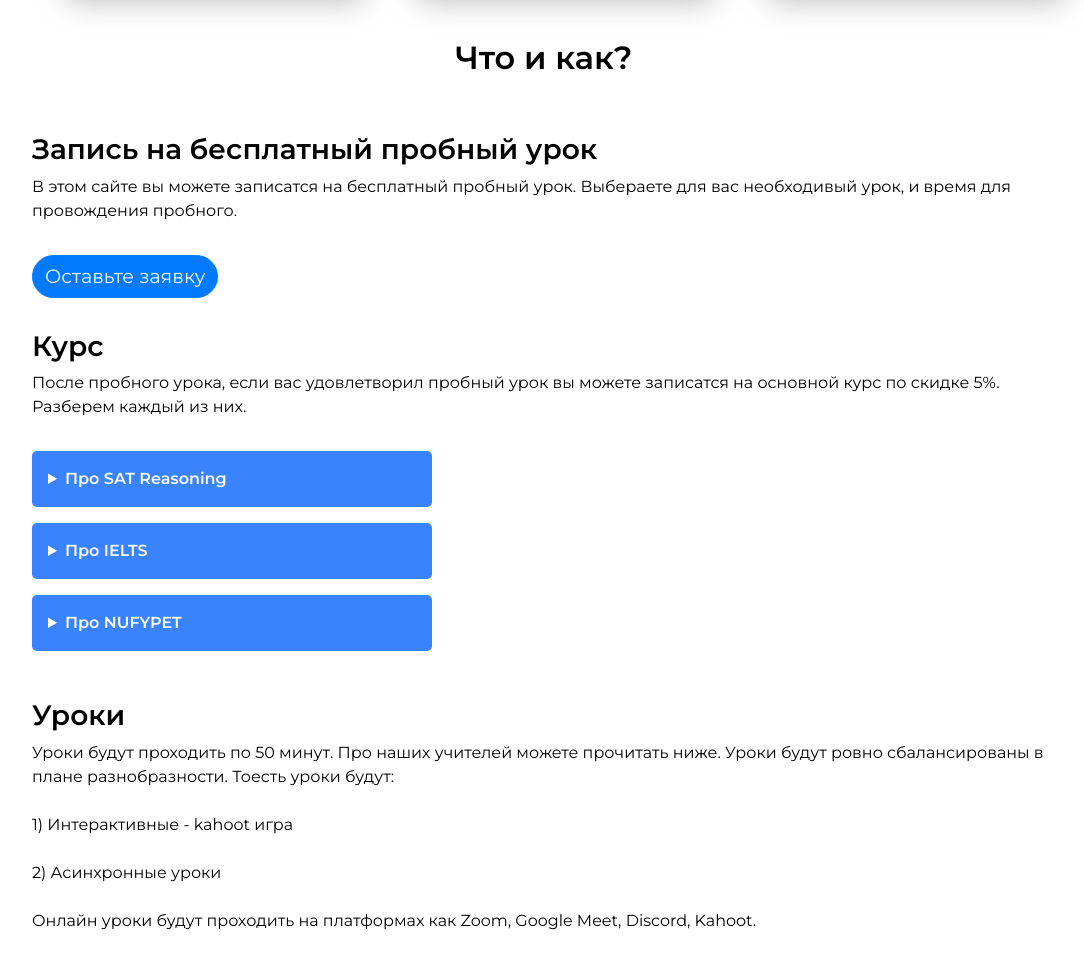
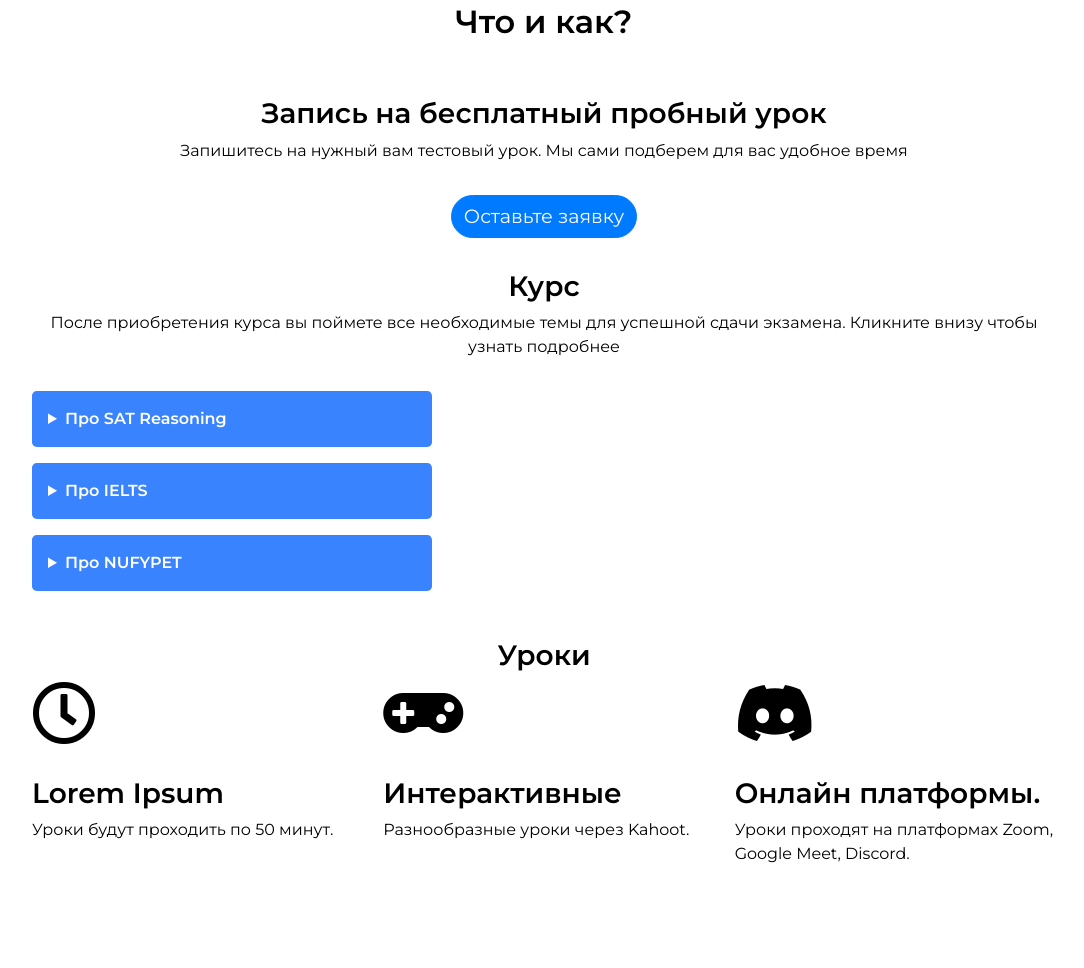
Before and after one commit to nickand-code/BirBilim-website, a plain HTML site: page index.html in a window 1280 px wide. Shown: the part 1544-2512 px from the top of the page, without its empty margins (96-1180 px from the left). Drawn offline with nearby package versions, Linux system fonts and the light colour scheme; some packages are replaced by stand-ins of ours; a script that the page names is missing.

Commit message:
Add files via upload

```diff
--- a/index.html
+++ b/index.html
@@ -69,10 +69,10 @@
   <div class="section">
     <div class="section2-text text-center">
       <h2>Обучение Birbilim</h1>
-      <p class="paragraph">BirBilim - онлайн образовательный центр который подготавливает выпускных классов к SAT/IELTS/NUFYPET и помогает поcтупить в топовые ВУЗЫ набрав высшие баллы. Подробнее про нас внизу
+      <p class="paragraph">BirBilim - онлайн образовательный центр подготавливает выпускных классов к SAT/IELTS/NUFYPET и помогает поcтупить в топовые ВУЗЫ
       </p>
       <h2>Курсы</h2>
-      <p class="paragraph">Выбери подходящую, нажми и запишись</p>
+      <p class="paragraph">Выбери и запишись</p>
       <div id="courses" class="course-row">
         <div class="row">
           <div class="col-lg-4 col-md-6 col-sm-12">
@@ -135,14 +135,16 @@
     <div class="section3-list">
       <h2 class="text-center">Что и как?</h2>
       <div class="section3-list-text">
-          <h3>Запись на бесплатный пробный урок</h3>
-          <p>В этом сайте вы можете записатся на бесплатный пробный урок. Выбераете для вас необходивый урок, и время для провождения пробного. </p>
-          <a href="http://eepurl.com/hjqQ4T" class="myButton-media" target="_blank">
-            <button id="btn1" type="button" class="btn btn-primary">Оставьте заявку</button>
-          </a>
+          <h3 class="text-center">Запись на бесплатный пробный урок</h3>
+          <p class="text-center">Запишитесь на нужный вам тестовый урок. Мы сами подберем для вас удобное время</p>
+          <div class="text-center">
+            <a href="http://eepurl.com/hjqQ4T" class="myButton-media" target="_blank">
+              <button id="btn1" type="button" class="btn btn-primary">Оставьте заявку</button>
+            </a>
+          </div>
 
-          <h3>Курс</h3>
-          <p>После пробного урока, если вас удовлетворил пробный урок вы можете записатся на основной курс по скидке 5%. Разберем каждый из них. </p>
+          <h3 class="text-center">Курс</h3>
+          <p class="text-center">После приобретения курса вы поймете все необходимые темы для успешной сдачи экзамена. Кликните внизу чтобы узнать подробнее</p>
           <details>
             <summary>Про SAT Reasoning</summary>
             <h4>Подробнее о темах R&W</h3>
@@ -160,7 +162,6 @@
               <li>Advanced Math</li>
             </ul>
           </details>
-
           <details>
             <summary>Про IELTS</summary>
             <ul></ul>
@@ -169,15 +170,38 @@
             <summary>Про NUFYPET</summary>
             <ul></ul>
           </details>
-          <h3>Уроки</h3>
-          <p>Уроки будут проходить по 50 минут. Про наших учителей можете прочитать ниже. Уроки будут ровно сбалансированы в плане разнобразности. Тоесть уроки будут: <br> <br>
+
+          <h3 class="text-center">Уроки</h3>
+          <!-- <p> Про наших учителей можете прочитать ниже. Уроки будут ровно сбалансированы в плане разнобразности. Тоесть уроки будут: <br> <br>
 
             1) Интерактивные - kahoot игра <br> <br>
 
             2) Асинхронные уроки <br> <br>
 
             Онлайн уроки будут проходить на платформах как Zoom, Google Meet, Discord, Kahoot.
-            </p>
+            </p> -->
+            <section id="features">
+
+              <div class="row">
+                <div class="feature-box col-lg-4">
+                  <i class="far fa-clock icons fa-4x"></i>
+                  <h3 class="features-h3">Lorem Ipsum</h3>
+                  <p class="features-p">Уроки будут проходить по 50 минут.</p>
+                </div>
+                <div class="feature-box col-lg-4">
+                  <i class="fas fa-gamepad icons fa-4x"></i>
+                  <h3 class="features-h3">Интерактивные</h3>
+                  <p class="features-p">Разнообразные уроки через Kahoot.</p>
+                </div>
+                <div class="feature-box col-lg-4">
+                  <i class="fab fa-discord icons fa-4x"></i>
+                  <h3 class="features-h3">Онлайн платформы.</h3>
+                  <p class="features-p">Уроки проходят на платформах Zoom, Google Meet, Discord.</p>
+                </div>
+
+              </div>
+
+            </section>
       </div>
     </div>
   </div>
```
